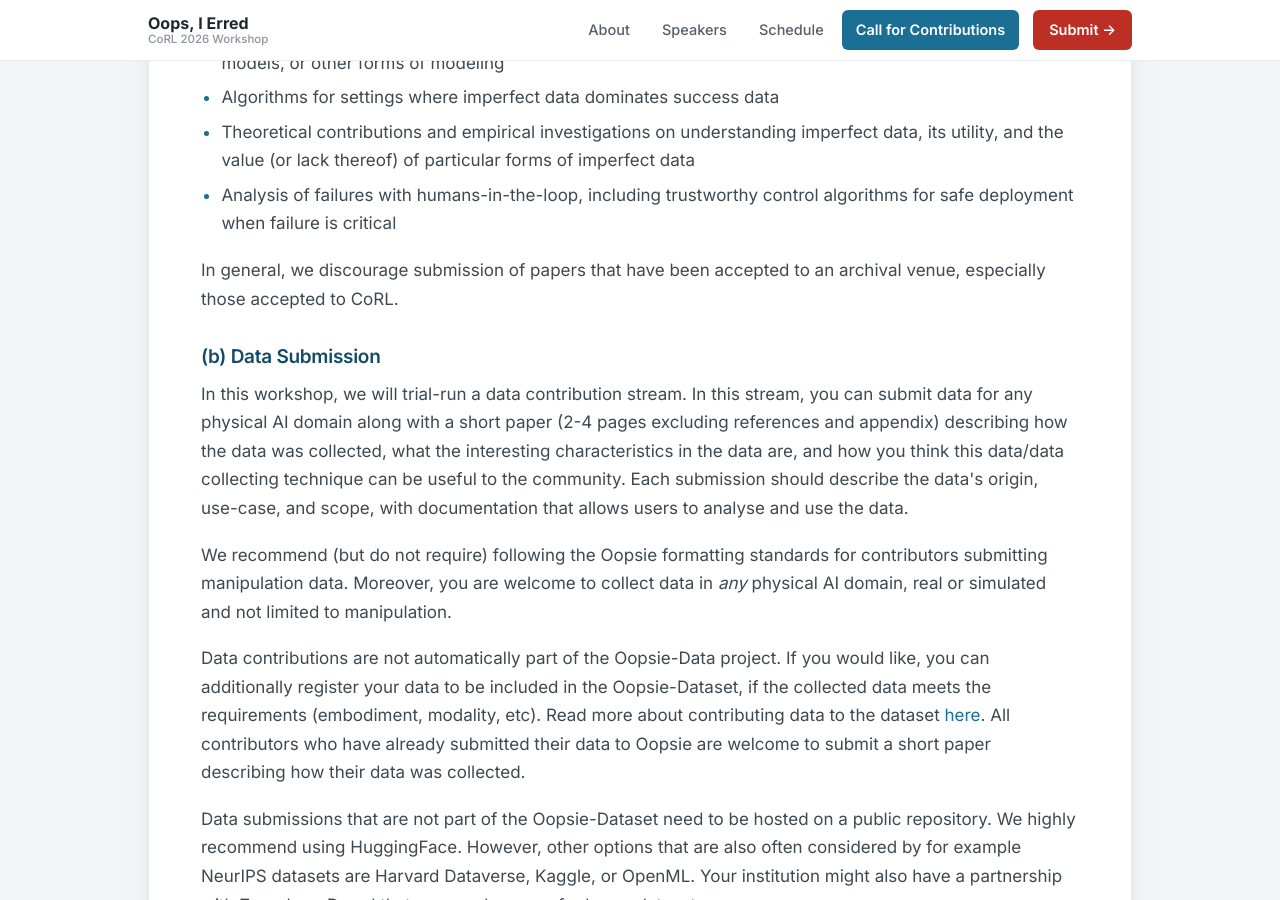
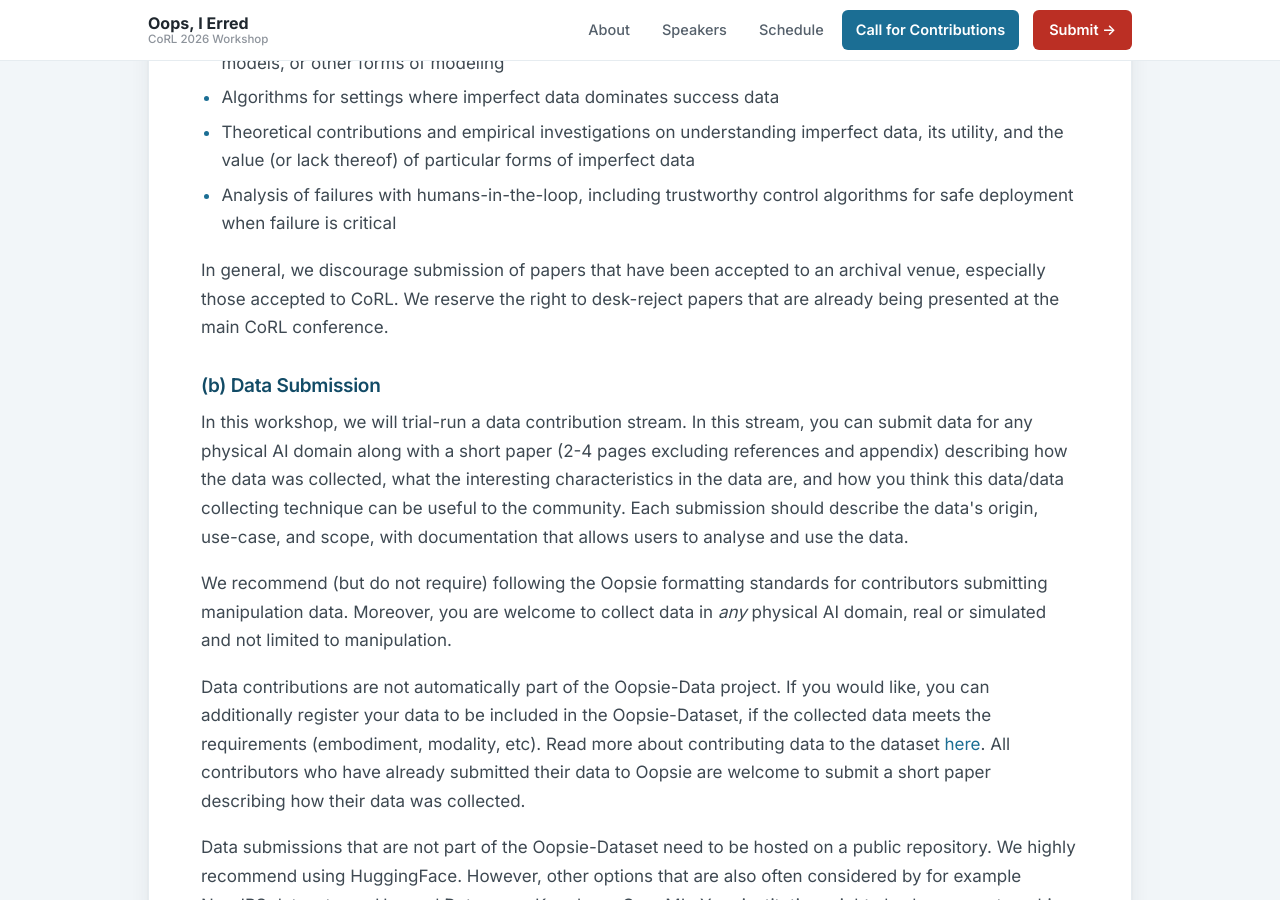
Before and after one commit to oopsie-data/workshop-webpage, a Jekyll site: the page built from submit.html, in a window 1280 px wide and 900 px high, scrolled down 980 px. Built offline with Jekyll 4.4.1, drawn with Linux system fonts in a browser that asks for light colours; nearby versions of some CDN libraries.

Commit message:
Clarify what happens with dual submission

```diff
--- a/submit.html
+++ b/submit.html
@@ -21,7 +21,7 @@ layout: default
   <li>Analysis of failures with humans-in-the-loop, including trustworthy control algorithms for safe deployment when failure is critical</li>
 </ul>
 <p>
-  In general, we discourage submission of papers that have been accepted to an archival venue, especially those accepted to CoRL.
+  In general, we discourage submission of papers that have been accepted to an archival venue, especially those accepted to CoRL. We reserve the right to desk-reject papers that are already being presented at the main CoRL conference.
 </p>
 
 <h3>(b) Data Submission</h3>
```
